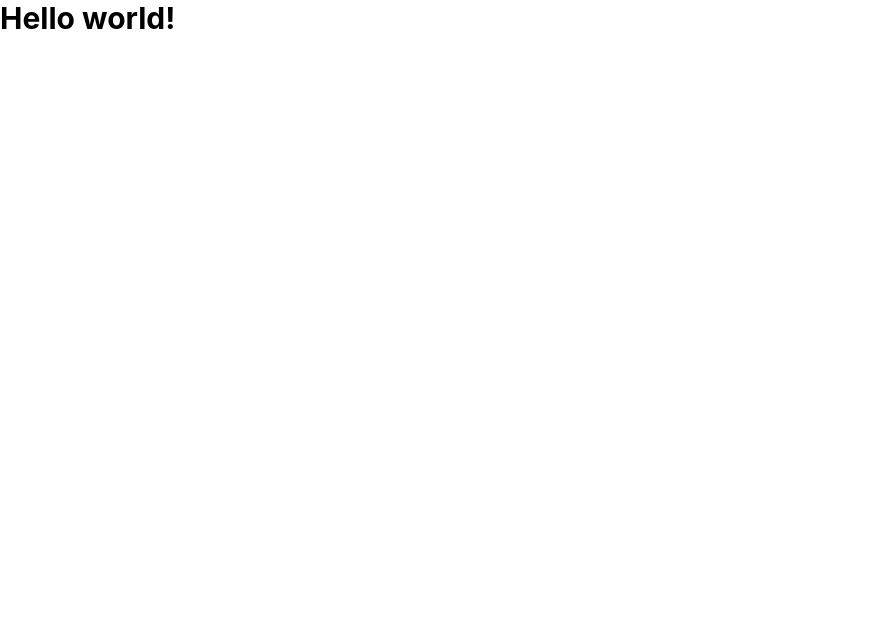
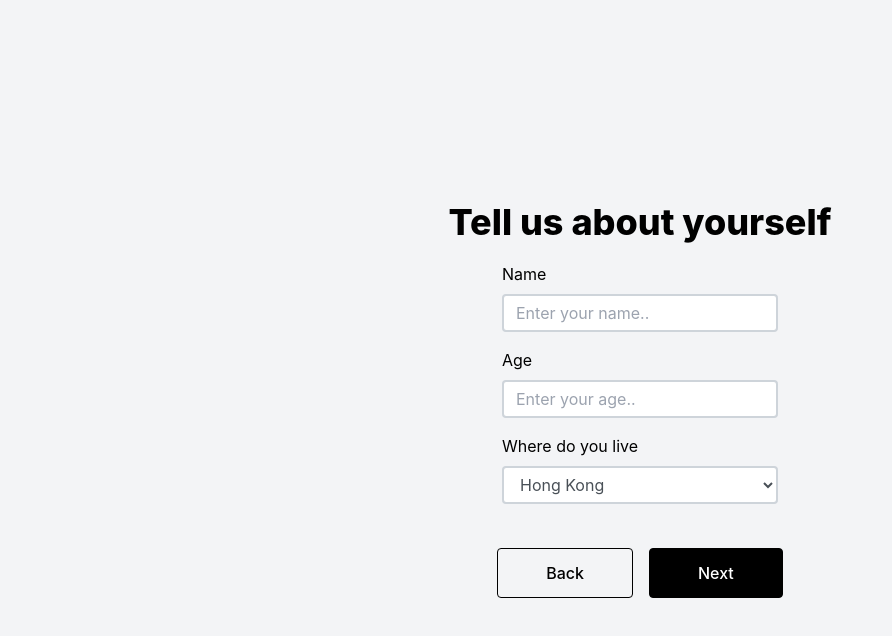
Before and after one commit to amrendranath/covergo-frontend, a React (Create React App) app: page /form in a window 1280 px wide. Shown: the top 636 px of the page, without its empty margins (0-892 px from the left). Built offline with nearby package versions, Linux system fonts and the light colour scheme.

Commit message:
form and welcome page

```diff
--- a/package.json
+++ b/package.json
@@ -12,6 +12,7 @@
     "@types/react-dom": "^18.0.6",
     "react": "^18.2.0",
     "react-dom": "^18.2.0",
+    "react-router-dom": "^6.3.0",
     "react-scripts": "5.0.1",
     "typescript": "^4.7.4",
     "web-vitals": "^2.1.4"
--- a/src/App.tsx
+++ b/src/App.tsx
@@ -1,7 +1,19 @@
 import React from "react";
+import { Routes, Route } from "react-router-dom";
+import Welcome from "./pages/welcome";
+import Form from "./pages/form";
+import Summary from "./pages/summary";
+import NotFound from "./pages/notFound";
 
-function App() {
-  return <h1 className="text-3xl font-bold">Hello world!</h1>;
-}
+const App: React.FC = () => {
+  return (
+    <Routes>
+      <Route path="/" element={<Welcome />} />
+      <Route path="/form" element={<Form />} />
+      <Route path="/summary" element={<Summary />} />
+      <Route path="*" element={<NotFound />} />
+    </Routes>
+  );
+};
 
 export default App;
--- /dev/null
+++ b/src/constants/countries.ts
@@ -0,0 +1,10 @@
+type ICountries = {
+  label: string;
+  value: string;
+};
+
+export const COUNTRIES: ICountries[] = [
+  { label: "Hong Kong", value: "Hong Kong" },
+  { label: "USA", value: "USA" },
+  { label: "Australia", value: "Australia" },
+];
--- a/src/index.css
+++ b/src/index.css
@@ -13,3 +13,23 @@ body {
 code {
   font-family: source-code-pro, Menlo, Monaco, Consolas, "Courier New", monospace;
 }
+
+.form-group {
+  margin-bottom: 1rem;
+}
+
+.form-control {
+  display: block;
+  width: 100%;
+  margin-top: 0.5rem;
+  height: calc(1.5em + 0.75rem + 2px);
+  padding: 0.4rem 0.75rem;
+  font-size: 1rem;
+  font-weight: 400;
+  line-height: 1.5;
+  color: #495057;
+  background-color: #fff;
+  background-clip: padding-box;
+  border: 2px solid #ced4da;
+  border-radius: 0.25rem;
+}
--- a/src/index.tsx
+++ b/src/index.tsx
@@ -1,15 +1,16 @@
-import React from 'react';
-import ReactDOM from 'react-dom/client';
-import './index.css';
-import App from './App';
-import reportWebVitals from './reportWebVitals';
+import React from "react";
+import ReactDOM from "react-dom/client";
+import { BrowserRouter } from "react-router-dom";
+import "./index.css";
+import App from "./App";
+import reportWebVitals from "./reportWebVitals";
 
-const root = ReactDOM.createRoot(
-  document.getElementById('root') as HTMLElement
-);
+const root = ReactDOM.createRoot(document.getElementById("root") as HTMLElement);
 root.render(
   <React.StrictMode>
-    <App />
+    <BrowserRouter>
+      <App />
+    </BrowserRouter>
   </React.StrictMode>
 );
 
--- /dev/null
+++ b/src/pages/form/index.tsx
@@ -0,0 +1,62 @@
+import React, { useState } from "react";
+import { useNavigate } from "react-router-dom";
+import { COUNTRIES } from "../../constants/countries";
+
+const Form: React.FC = () => {
+  const navigate = useNavigate();
+  const [formValue, setFormValue] = useState({
+    name: "",
+    age: "",
+    country: "",
+    package: "",
+  });
+
+  const handleNext = () => {
+    navigate("/summary");
+  };
+
+  const handleBack = () => {
+    navigate("/");
+  };
+
+  return (
+    <main className="h-screen w-full flex flex-col justify-center items-center bg-gray-100">
+      <h1 className="text-4xl font-extrabold">Tell us about yourself</h1>
+
+      <form className="mt-5">
+        <div className="form-group">
+          <label htmlFor="name">Name</label>
+          <input className="form-control" name="name" id="name" value="" placeholder="Enter your name.." />
+        </div>
+        <div className="form-group">
+          <label htmlFor="age">Age</label>
+          <input className="form-control" name="age" id="age" value="" placeholder="Enter your age.." />
+        </div>
+        <div className="form-group">
+          <label htmlFor="country">Where do you live</label>
+          <select className="form-control" name="country" id="country">
+            {COUNTRIES.map((country) => (
+              <option key={country.value} value={country.value}>
+                {country.label}
+              </option>
+            ))}
+          </select>
+        </div>
+      </form>
+
+      <div className="flex">
+        <button className="mt-7 px-12 py-3 text-black rounded border font-medium border-black hover:scale-105" onClick={handleBack}>
+          Back
+        </button>
+        <button
+          className="mt-7 ml-4 px-12 py-3 bg-black rounded border font-medium text-white border-black hover:scale-105"
+          onClick={handleNext}
+        >
+          Next
+        </button>
+      </div>
+    </main>
+  );
+};
+
+export default Form;
--- /dev/null
+++ b/src/pages/notFound/index.tsx
@@ -0,0 +1,18 @@
+import React from "react";
+import { Link } from "react-router-dom";
+
+const NotFound: React.FC = () => {
+  return (
+    <main className="h-screen w-full flex flex-col justify-center items-center bg-[#022976]">
+      <h1 className="text-9xl font-extrabold text-[#00cca3]">404</h1>
+      <p className="text-lg font-extrabold text-[#00cca3]">Page Not Found!</p>
+      <Link to="/">
+        <button className="mt-5 px-8 py-3 bg-[#022976] rounded-md border text-[#00cca3] border-[#00cca3] hover:bg-[#00FFCC] hover:text-[#022976]">
+          Go Home
+        </button>
+      </Link>
+    </main>
+  );
+};
+
+export default NotFound;
--- /dev/null
+++ b/src/pages/summary/index.tsx
@@ -0,0 +1,7 @@
+import React from "react";
+
+const Summary: React.FC = () => {
+  return <h1>Summary</h1>;
+};
+
+export default Summary;
--- /dev/null
+++ b/src/pages/welcome/index.tsx
@@ -0,0 +1,16 @@
+import React from "react";
+import { Link } from "react-router-dom";
+
+const Welcome: React.FC = () => {
+  return (
+    <main className="h-screen w-full flex flex-col justify-center items-center bg-gray-200">
+      <h1 className="text-4xl font-extrabold capitalize">hello there!</h1>
+      <p className="text-lg mt-8">Let's buy some insurance. It is going to take only a few steps.</p>
+      <Link to="/form">
+        <button className="mt-7 px-12 py-3 bg-black rounded border font-medium text-white border-black hover:scale-105">Start</button>
+      </Link>
+    </main>
+  );
+};
+
+export default Welcome;
```
Also changed, not shown: 1 other file (tests, documents, lock files or other folders).
